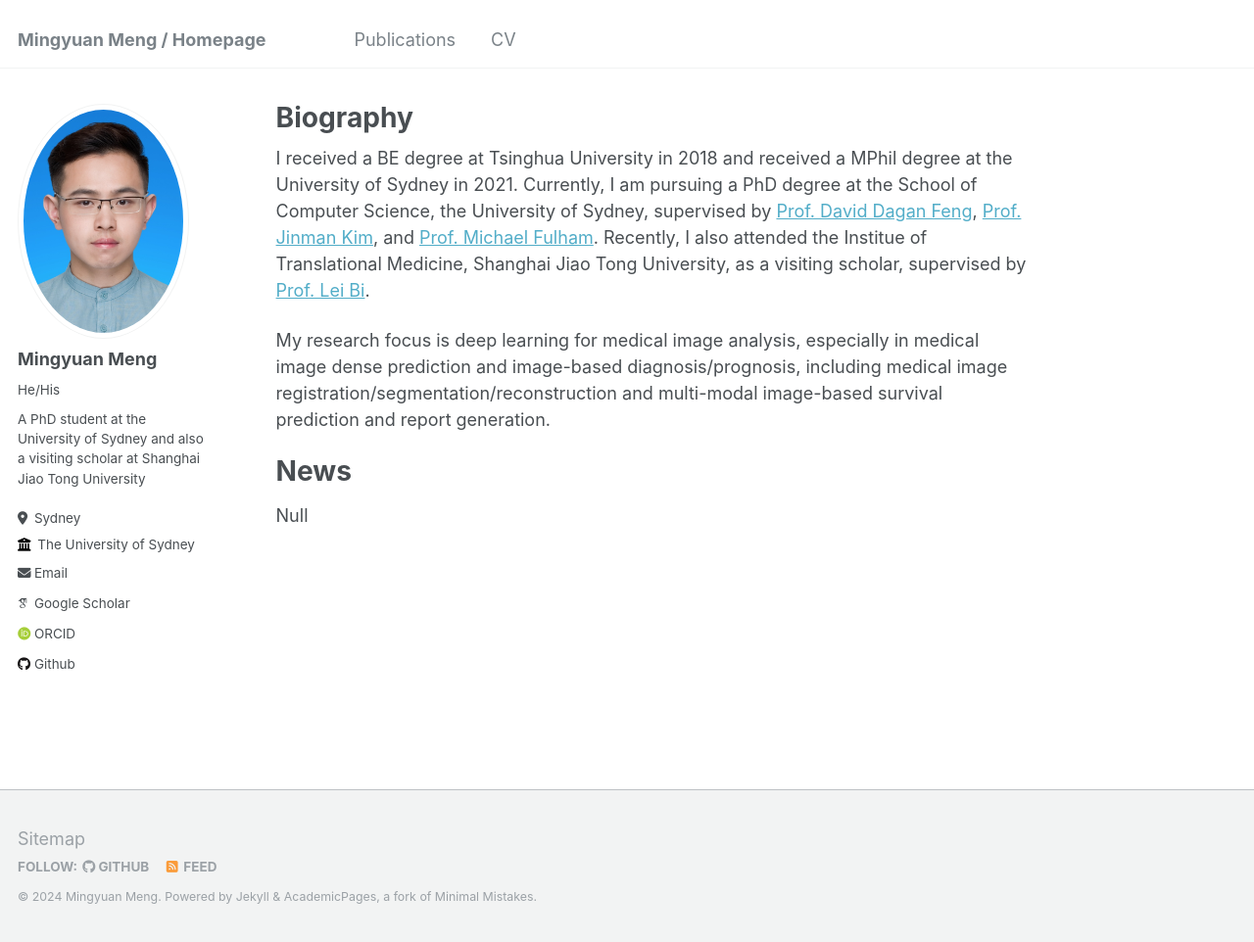
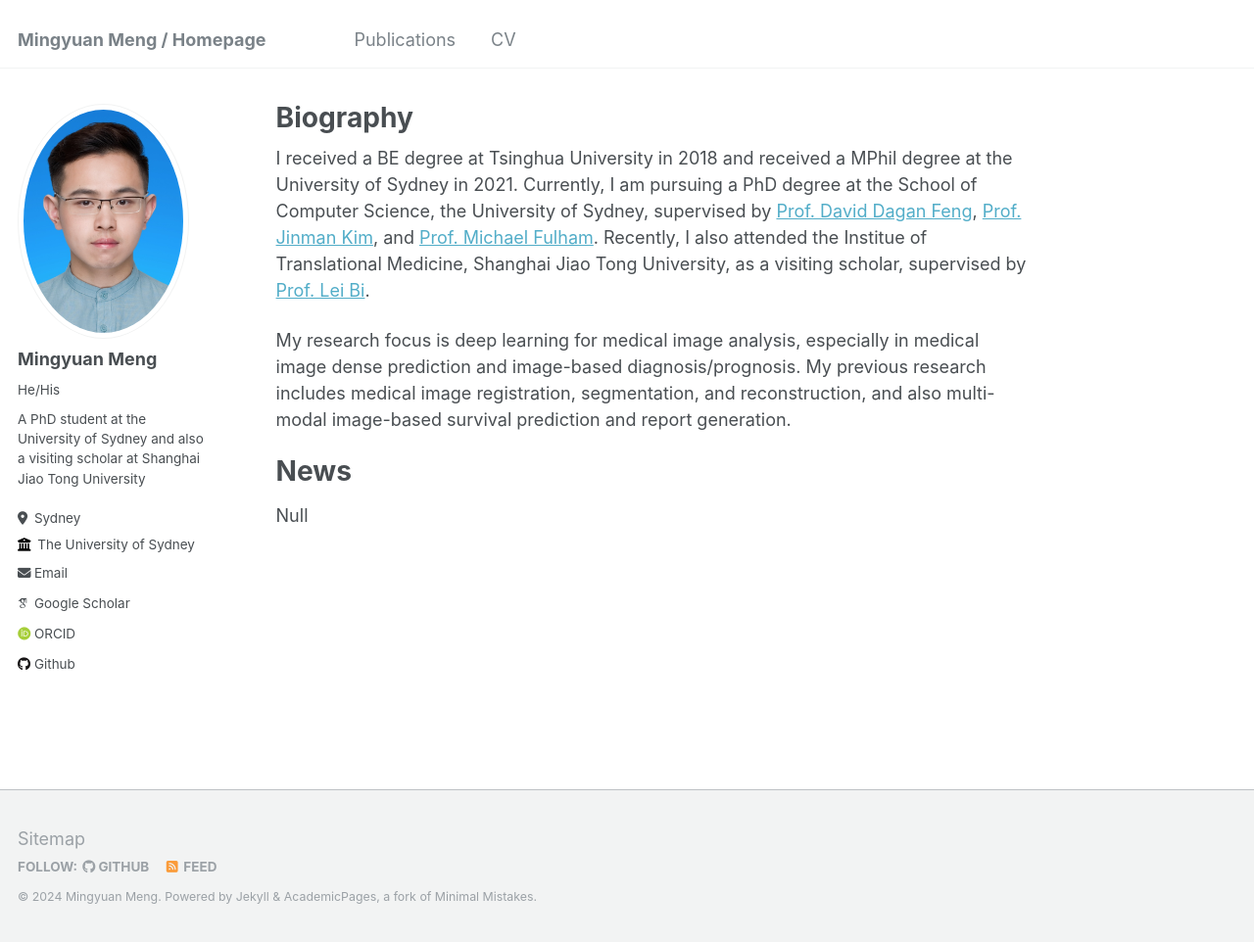
Before and after one commit to MungoMeng/mungomeng.github.io, a Jekyll site: the page built from _pages/about.md, in a window 1280 px wide and 962 px high. Shown: the whole window at 98% size. Built offline with Jekyll 4.4.1, drawn with Linux system fonts in a browser that asks for light colours; some web fonts are replaced.

Commit message:
Update about.md

```diff
--- a/_pages/about.md
+++ b/_pages/about.md
@@ -9,7 +9,7 @@ redirect_from:
 
 I received a BE degree at Tsinghua University in 2018 and received a MPhil degree at the University of Sydney in 2021. Currently, I am pursuing a PhD degree at the School of Computer Science, the University of Sydney, supervised by [Prof. David Dagan Feng](https://www.sydney.edu.au/engineering/about/our-people/academic-staff/dagan-feng.html), [Prof. Jinman Kim](https://www.sydney.edu.au/engineering/about/our-people/academic-staff/jinman-kim.html), and [Prof. Michael Fulham](https://www.sydney.edu.au/engineering/about/our-people/academic-staff/michael-fulham.html). Recently, I also attended the Institue of Translational Medicine, Shanghai Jiao Tong University, as a visiting scholar, supervised by [Prof. Lei Bi](http://lei.bi/).
 
-My research focus is deep learning for medical image analysis, especially in medical image dense prediction and image-based diagnosis/prognosis, including medical image registration/segmentation/reconstruction and multi-modal image-based survival prediction and report generation.
+My research focus is deep learning for medical image analysis, especially in medical image dense prediction and image-based diagnosis/prognosis. My previous research includes medical image registration, segmentation, and reconstruction, and also multi-modal image-based survival prediction and report generation.
 
 News
 ======
```
